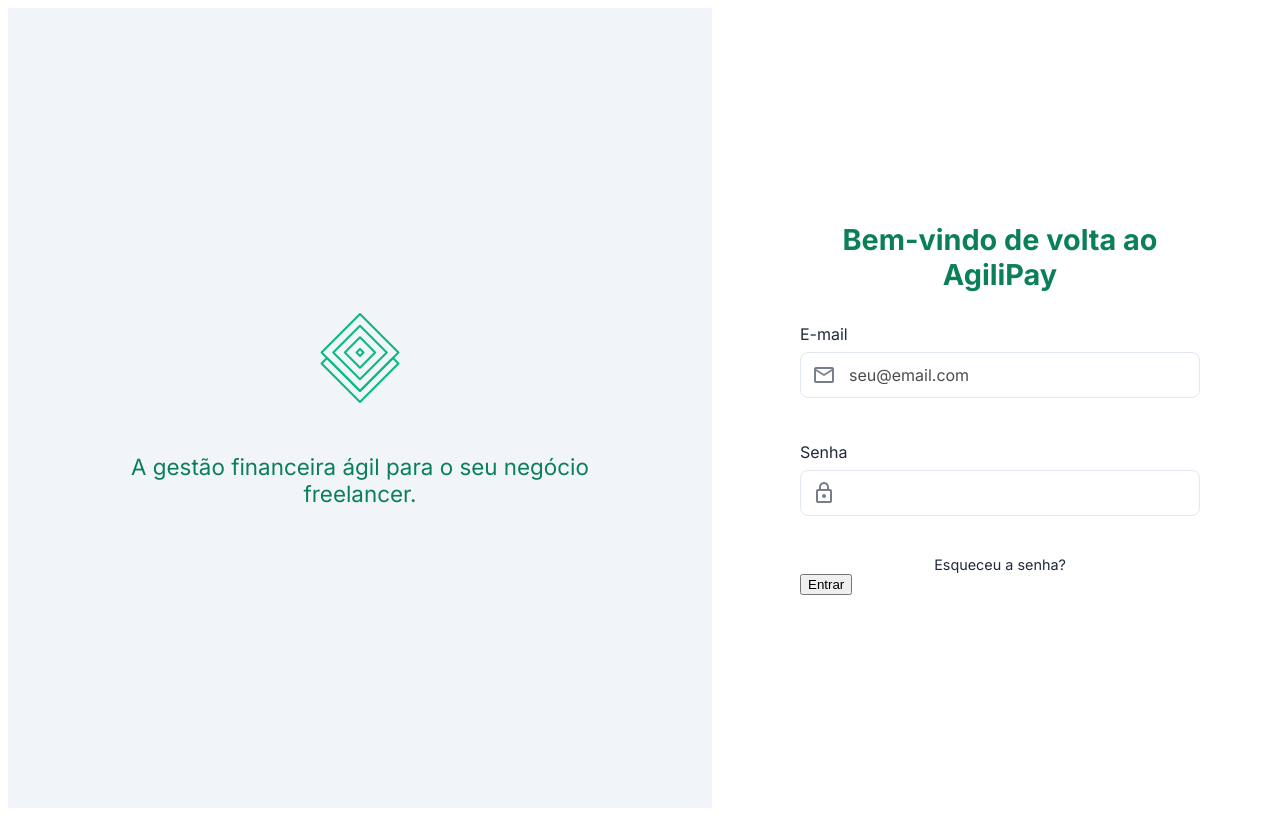
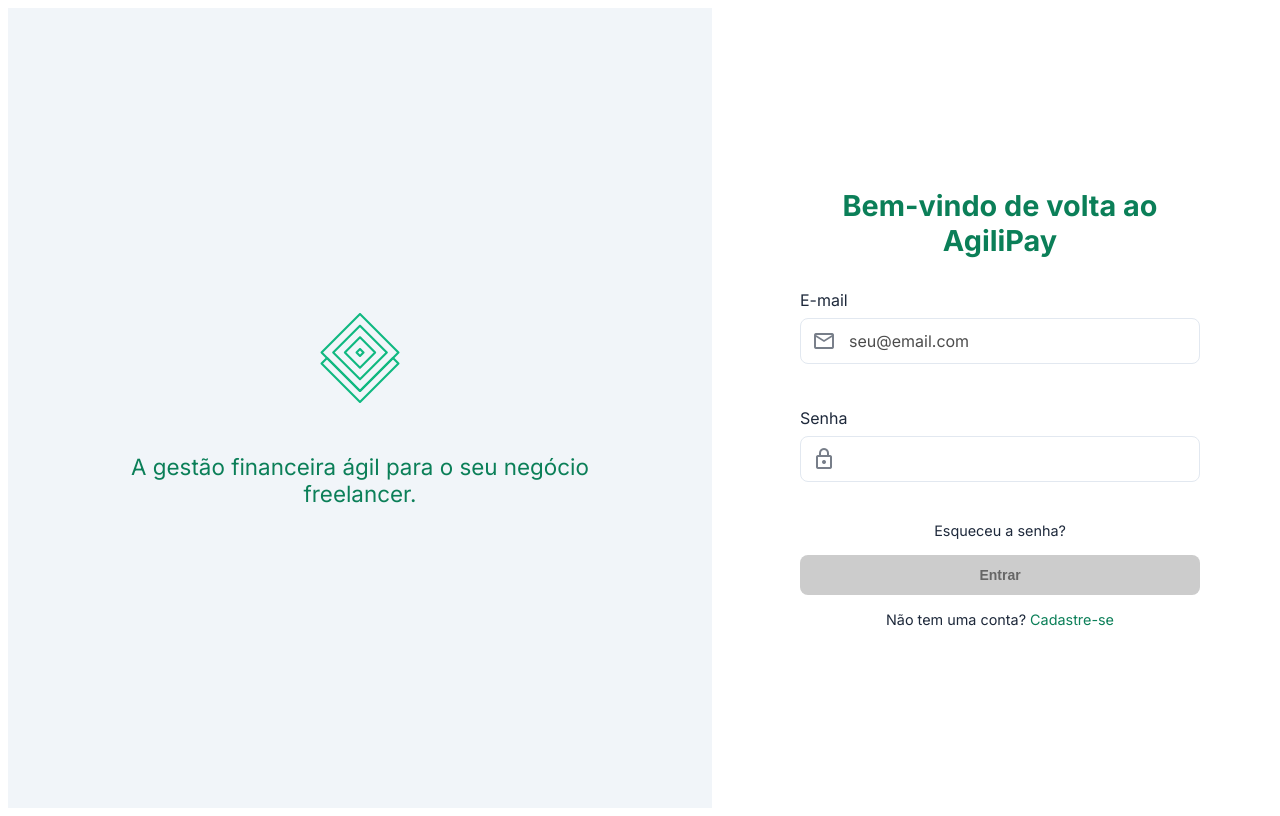
Before and after one commit to sergioj1123/agili-pay-frontend, an Angular app: page /login in a window 1280 px wide. Built offline with nearby package versions, Linux system fonts and the light colour scheme.

Commit message:
feat: enhance login form with button component and improved layout

```diff
--- a/src/app/modules/auth/login/login.html
+++ b/src/app/modules/auth/login/login.html
@@ -34,9 +34,21 @@
         ></input-field>
       </div>
 
-      <a href="#" class="forgot-password">Esqueceu a senha?</a>
+      <div class="button-group">
+        <a href="#" class="forgot-password">Esqueceu a senha?</a>
 
-      <button type="submit" class="btn-primary">Entrar</button>
+        <app-button
+          variant="primary"
+          [fullWidth]="true"
+          (click)="login()"
+          [disabled]="!loginForm.valid"
+          >Entrar</app-button
+        >
+        <div class="signUp">
+          <span>Não tem uma conta? </span>
+          <a routerLink="/auth/signup">Cadastre-se</a>
+        </div>
+      </div>
     </form>
   </div>
 </div>
--- a/src/app/modules/auth/login/login.scss
+++ b/src/app/modules/auth/login/login.scss
@@ -84,18 +84,39 @@
     }
   }
 
-  .forgot-password {
-    display: block;
+  .button-group {
     margin-top: 1rem;
+    display: flex;
+    flex-direction: column;
+    gap: 1rem;
     text-align: center;
     font-size: 0.9rem;
-    color: var(--agilipay-secondary);
-    text-decoration: none;
-    transition: color 0.2s ease-in-out;
 
-    &:hover {
-      text-decoration: underline;
-      color: var(--agilipay-primary);
+    .forgot-password {
+      display: block;
+      color: var(--agilipay-secondary);
+      text-decoration: none;
+      transition: color 0.2s ease-in-out;
+
+      &:hover {
+        text-decoration: underline;
+        color: var(--agilipay-primary);
+      }
+    }
+
+    .signUp {
+      color: var(--agilipay-secondary);
+      text-decoration: none;
+      transition: all 0.2s ease-in-out;
+
+      a {
+        color: var(--agilipay-primary-stronger);
+      }
+
+      & a:hover {
+        cursor: pointer;
+        text-decoration: underline;
+      }
     }
   }
 }
--- a/src/app/modules/auth/login/login.ts
+++ b/src/app/modules/auth/login/login.ts
@@ -4,10 +4,11 @@
 import { CommonModule } from '@angular/common';
 import { AuthService } from '../../../core/services/authService';
 import { Router } from '@angular/router';
+import { Button } from '../../../shared/components/button/button';
 
 @Component({
   selector: 'app-login',
-  imports: [InputField, CommonModule, ReactiveFormsModule],
+  imports: [InputField, CommonModule, ReactiveFormsModule, Button],
   templateUrl: './login.html',
   styleUrl: './login.scss',
 })
```
